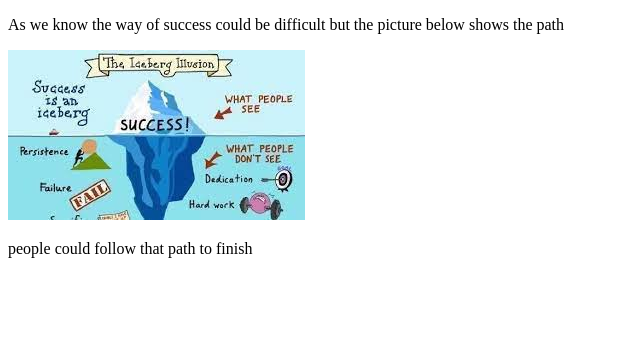
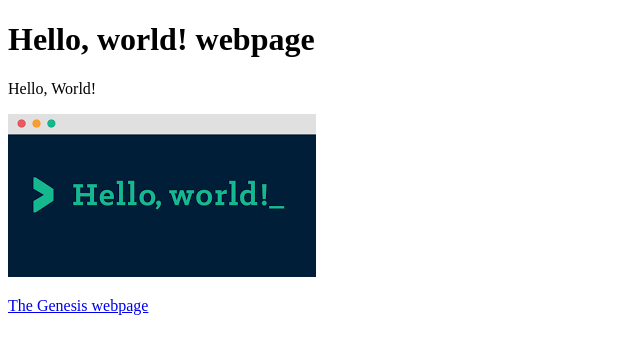
Before and after one commit to MTHS-ICD2O-1-2023/ICD2O-Unit-1-02-mohammed-el-hayek, a plain HTML site: page index.html in a window 1280 px wide. Shown: the whole page, without its empty margins (0-640 px from the left). Drawn offline with Linux system fonts and the light colour scheme.

Commit message:
extra changes

```diff
--- a/index.html
+++ b/index.html
@@ -2,11 +2,14 @@
 <html>
   <head>
     <meta charset="utf-8">
-    <title>My Image in webpage</title>
+    <title>my image in the webpage</title>
   </head>
   <body>
-    <p>As we know the way of success could be difficult but the picture below shows the path </p>
-    <img src="./images/Success path.jpeg" alt="Success path image" />
-    <p>people could follow that path to finish</p>
+    <h1>Hello, world! webpage</h1>
+    <p>Hello, World!</p>
+    <img src="./images/Hello world.png" alt="Hello World" />
+    <p>
+      <a href="./genesis.html">The Genesis webpage</a>
+    </p>
   </body>
 </html>
```
Also changed, not shown: genesis.html (added, +15 -0 lines), images/genesis-1-1-2.jpeg (added).
